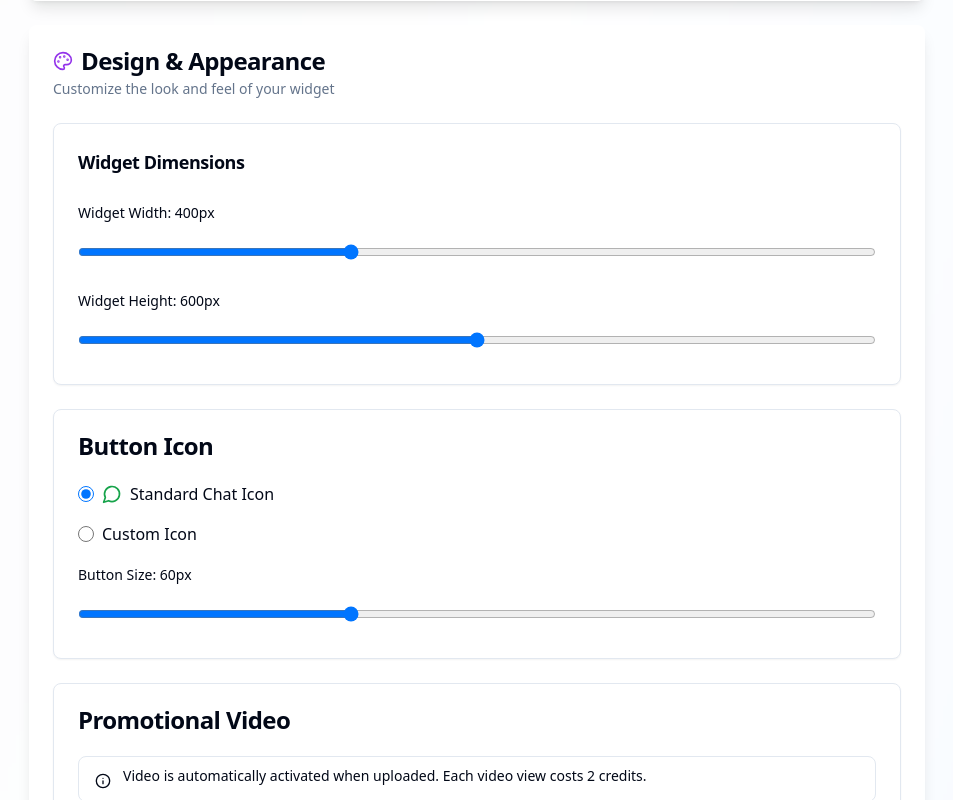
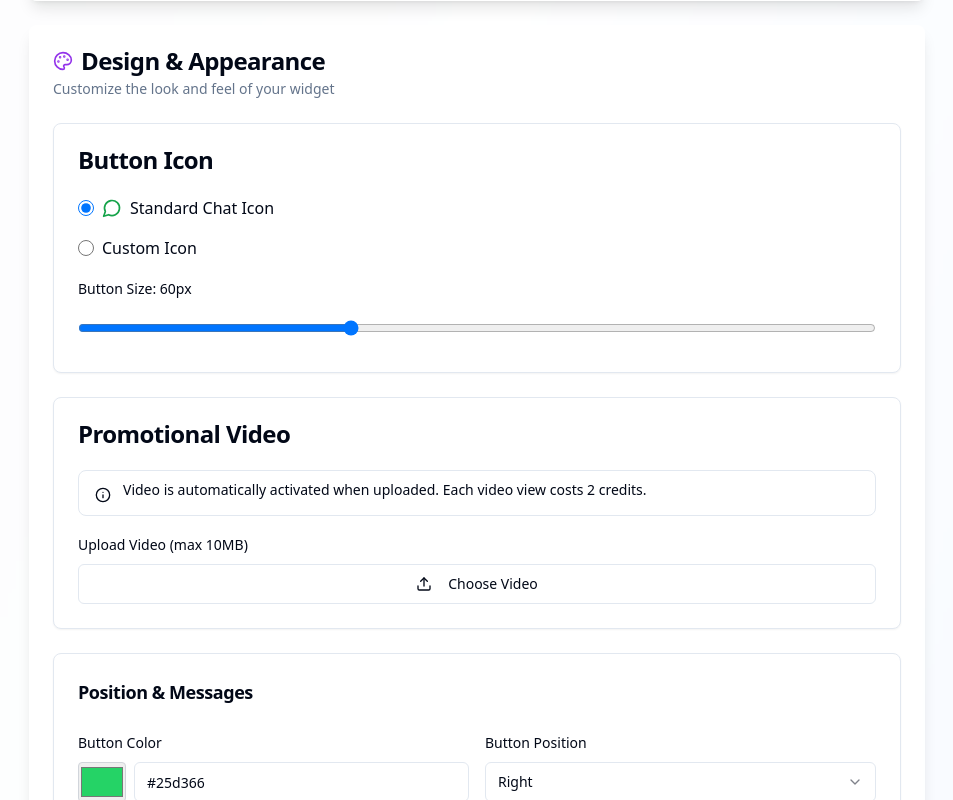
Before and after one commit to hemidirasim/float-connect-hub, a React (Vite) app: page / in a window 1280 px wide. Shown: the part 2120-2920 px from the top of the page, without its empty margins (163-1116 px from the left). Built offline with nearby package versions, Linux system fonts and the light colour scheme; no server answers; the database is empty.

Commit message:
Remove widget dimensions parameters
Removed the widget dimensions settings and related components as per user request.

```diff
--- a/src/components/FloatingWidgetBuilder/TemplatePreview.tsx
+++ b/src/components/FloatingWidgetBuilder/TemplatePreview.tsx
@@ -1,4 +1,3 @@
-
 import React, { useEffect, useState, useCallback } from 'react';
 import { Channel, FormData } from './types';
 
@@ -81,8 +80,8 @@ export const TemplatePreview: React.FC<TemplatePreviewProps> = ({
       buttonSize: formData.buttonSize,
       previewVideoHeight: formData.previewVideoHeight,
       templateId: templateId,
-      widgetWidth: formData.widgetWidth,
-      widgetHeight: formData.widgetHeight
+      widgetWidth: 400, // Default value
+      widgetHeight: 600 // Default value
     };
 
     // Use SAME renderer as edge function
@@ -151,8 +150,6 @@ export const TemplatePreview: React.FC<TemplatePreviewProps> = ({
     formData.useVideoPreview,
     formData.buttonSize,
     formData.previewVideoHeight,
-    formData.widgetWidth,
-    formData.widgetHeight,
     channels,
     editingWidget?.video_url,
     getTemplate
--- a/src/components/FloatingWidgetBuilder/WidgetActions.tsx
+++ b/src/components/FloatingWidgetBuilder/WidgetActions.tsx
@@ -1,4 +1,3 @@
-
 import { supabase } from "@/integrations/supabase/client";
 import { toast } from "sonner";
 import { Channel, FormData } from "./types";
@@ -68,7 +67,7 @@ export const useWidgetActions = (
     try {
       console.log('Saving widget to database with channels:', channels);
 
-      // Create widget data including new fields
+      // Create widget data without widget dimensions
       const widgetData = {
         name: websiteName,
         website_url: websiteUrl,
@@ -87,9 +86,7 @@ export const useWidgetActions = (
         button_size: formData.buttonSize,
         preview_video_height: formData.previewVideoHeight,
         template_id: formData.templateId || 'default',
-        widget_width: formData.widgetWidth,
-        widget_height: formData.widgetHeight,
-        channels: channels, // Save channels with both label and value
+        channels: channels,
         user_id: user?.id
       };
 
--- a/src/components/FloatingWidgetBuilder/WidgetDimensions.tsx
+++ /dev/null
@@ -1,52 +0,0 @@
-
-import React from 'react';
-import { Label } from "@/components/ui/label";
-import { Input } from "@/components/ui/input";
-import { Card, CardContent, CardHeader, CardTitle } from "@/components/ui/card";
-
-interface WidgetDimensionsProps {
-  widgetWidth: number;
-  widgetHeight: number;
-  onWidgetWidthChange: (width: number) => void;
-  onWidgetHeightChange: (height: number) => void;
-}
-
-export const WidgetDimensions: React.FC<WidgetDimensionsProps> = ({
-  widgetWidth,
-  widgetHeight,
-  onWidgetWidthChange,
-  onWidgetHeightChange
-}) => {
-  return (
-    <Card>
-      <CardHeader>
-        <CardTitle className="text-lg">Widget Dimensions</CardTitle>
-      </CardHeader>
-      <CardContent className="space-y-4">
-        {/* Widget Width */}
-        <div className="space-y-2">
-          <Label>Widget Width: {widgetWidth}px</Label>
-          <Input
-            type="range"
-            min="300"
-            max="600"
-            value={widgetWidth}
-            onChange={(e) => onWidgetWidthChange(Number(e.target.value))}
-          />
-        </div>
-
-        {/* Widget Height */}
-        <div className="space-y-2">
-          <Label>Widget Height: {widgetHeight}px</Label>
-          <Input
-            type="range"
-            min="400"
-            max="800"
-            value={widgetHeight}
-            onChange={(e) => onWidgetHeightChange(Number(e.target.value))}
-          />
-        </div>
-      </CardContent>
-    </Card>
-  );
-};
--- a/src/components/FloatingWidgetBuilder/WidgetForm.tsx
+++ b/src/components/FloatingWidgetBuilder/WidgetForm.tsx
@@ -7,7 +7,6 @@ import { WebsiteInfoForm } from './WebsiteInfoForm';
 import { ChannelManager } from './ChannelManager';
 import { VideoUpload } from './VideoUpload';
 import { CustomizationOptions } from './CustomizationOptions';
-import { WidgetDimensions } from './WidgetDimensions';
 import { Channel, FormData } from './types';
 import { TemplatePreview } from './TemplatePreview';
 
@@ -87,14 +86,6 @@ export const WidgetForm: React.FC<WidgetFormProps> = ({
           </CardDescription>
         </CardHeader>
         <CardContent className="space-y-6">
-          {/* Widget Dimensions */}
-          <WidgetDimensions
-            widgetWidth={formData.widgetWidth}
-            widgetHeight={formData.widgetHeight}
-            onWidgetWidthChange={(width) => onFormDataChange('widgetWidth', width)}
-            onWidgetHeightChange={(height) => onFormDataChange('widgetHeight', height)}
-          />
-
           {/* Video Upload & Icon Settings */}
           <VideoUpload
             video={formData.video}
--- a/src/components/FloatingWidgetBuilder/types.ts
+++ b/src/components/FloatingWidgetBuilder/types.ts
@@ -34,6 +34,4 @@ export interface FormData {
   buttonSize: number;
   previewVideoHeight: number;
   templateId: string;
-  widgetWidth: number;
-  widgetHeight: number;
 }
--- a/src/hooks/useWidgetState.tsx
+++ b/src/hooks/useWidgetState.tsx
@@ -1,4 +1,3 @@
-
 import { useState, useEffect } from 'react';
 import { supabase } from "@/integrations/supabase/client";
 import { toast } from "sonner";
@@ -31,9 +30,7 @@ export const useWidgetState = (user: any) => {
     customIconUrl: '',
     buttonSize: 60,
     previewVideoHeight: 120,
-    templateId: 'default',
-    widgetWidth: 400,
-    widgetHeight: 600
+    templateId: 'default'
   });
 
   // Check for editing widget on load
@@ -78,9 +75,7 @@ export const useWidgetState = (user: any) => {
           customIconUrl: data.custom_icon_url || '',
           buttonSize: data.button_size || 60,
           previewVideoHeight: data.preview_video_height || 120,
-          templateId: data.template_id || 'default',
-          widgetWidth: data.widget_width || 400,
-          widgetHeight: data.widget_height || 600
+          templateId: data.template_id || 'default'
         });
 
         // Scroll to widget form
@@ -119,9 +114,7 @@ export const useWidgetState = (user: any) => {
       customIconUrl: '',
       buttonSize: 60,
       previewVideoHeight: 120,
-      templateId: 'default',
-      widgetWidth: 400,
-      widgetHeight: 600
+      templateId: 'default'
     });
   };
 
```
